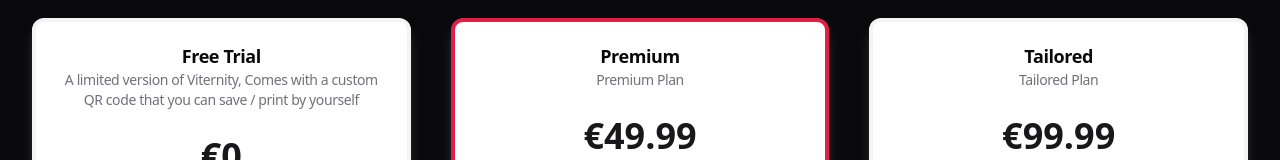
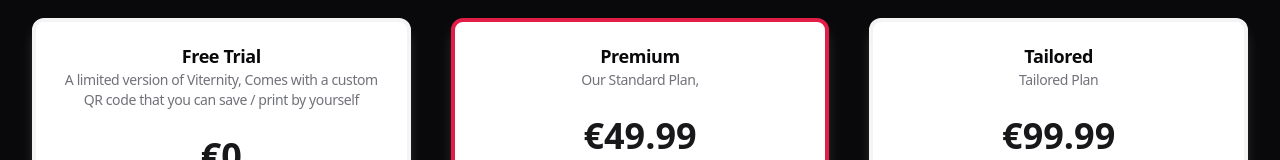
Before and after one commit to marcoff-33/Viternity, a Next.js app: page / in a window 1280 px wide. Shown: the part 942-1102 px from the top of the page. Built offline with nearby package versions, Linux system fonts and the light colour scheme.

Commit message:
fix: minor bugfixes/typos

```diff
--- a/src/app/edit/[vaultId]/page.tsx
+++ b/src/app/edit/[vaultId]/page.tsx
@@ -1,5 +1,4 @@
 import VaultTemplate from "@/components/VaultTemplate";
-
 import React from "react";
 
 export default function page() {
--- a/src/components/TipTap.tsx
+++ b/src/components/TipTap.tsx
@@ -220,14 +220,10 @@
   editable,
   vaultText,
   vaultId,
-  authorId,
-  userId,
 }: {
   editable: boolean;
   vaultText: string;
   vaultId: string;
-  authorId: string;
-  userId: string;
 }) => {
   const [content, setContent] = useState(vaultText); // Initial HTML
 
@@ -249,7 +245,7 @@
 
   return (
     <div className="">
-      {editable && authorId == userId && <MenuBar editor={editor!} />}
+      {editable && <MenuBar editor={editor!} />}
       <div
         className={`text-primary-foreground ${
           editable && "border-red-500 border-[2px] animate-pulse"
@@ -262,7 +258,7 @@
           aria-readonly={!editable}
         />
       </div>
-      {editable && authorId == userId && (
+      {editable && (
         <Button
           onClick={() => server_uploadHTML(content, vaultId)}
           className="sticky bottom-10 shadow-lg w-full my-10 z-50"
--- a/src/components/priceCard.tsx
+++ b/src/components/priceCard.tsx
@@ -44,7 +44,7 @@
     planType == "Free"
       ? "A limited version of Viternity, Comes with a custom QR code that you can save / print by yourself"
       : planType == "Premium"
-      ? "Premium Plan"
+      ? "Our Standard Plan, "
       : "Tailored Plan";
 
   const cardFeatures =
```
